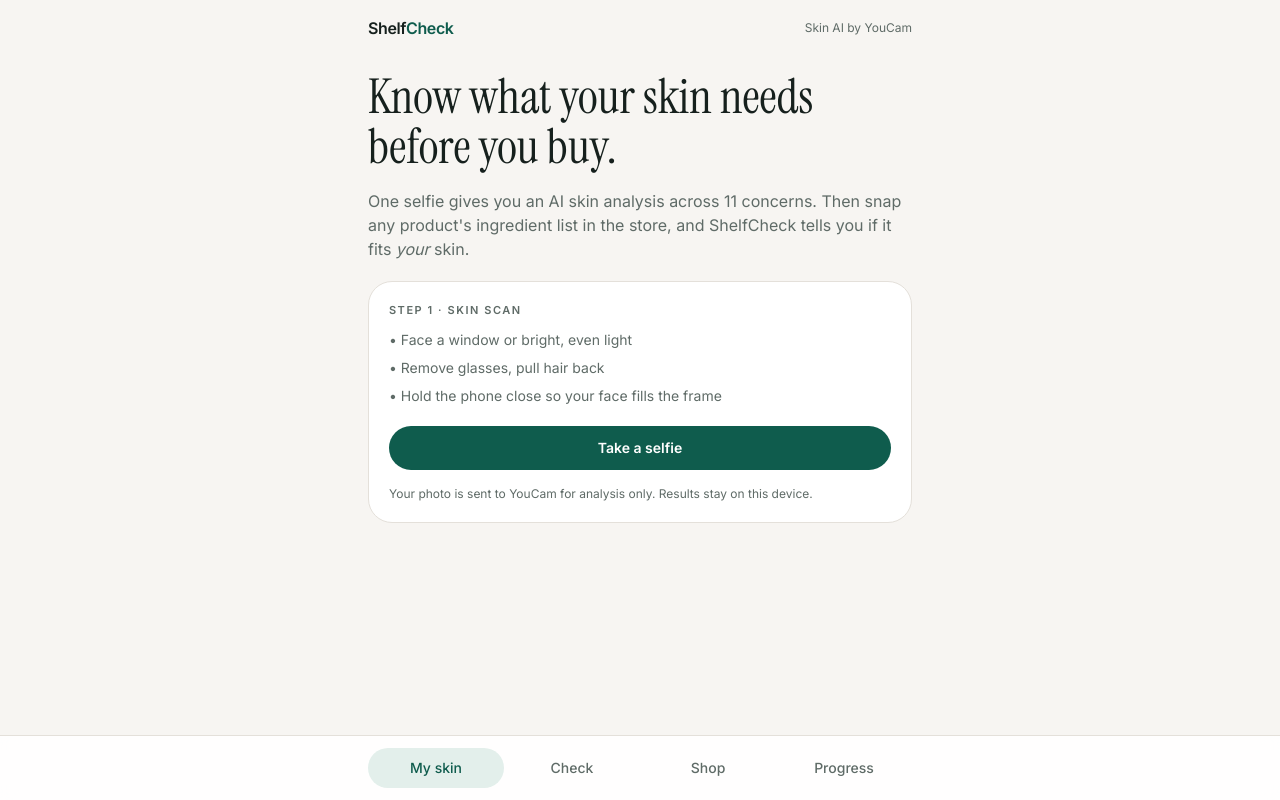
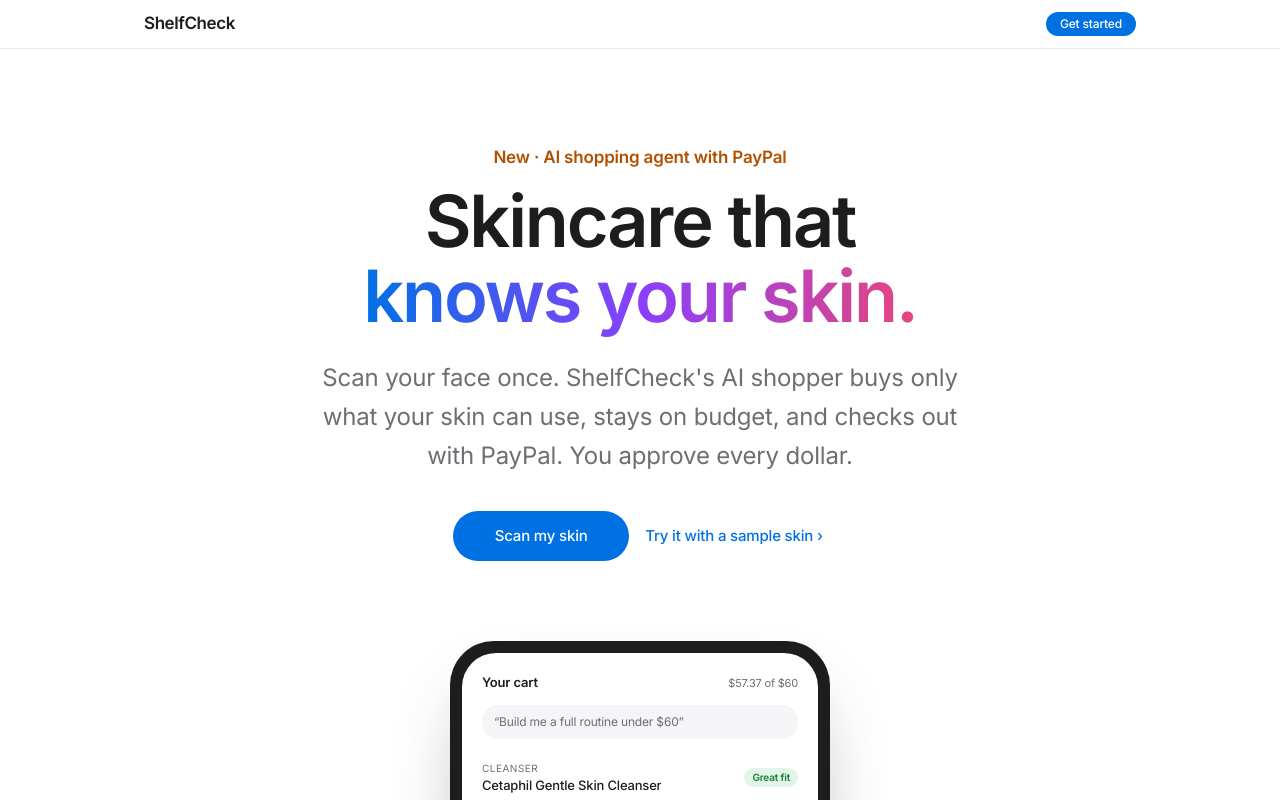
Before and after one commit to narayana006/shelfcheck, a Next.js app: page / in a window 1280 px wide. Shown: the top 800 px of the page. Built offline with nearby package versions, Linux system fonts and the light colour scheme.

Commit message:
Redesign around the shopping agent with an Apple-style UI
New landing hero with a sample-skin path (no selfie needed), frosted top
navigation with Shop as the default tab, SF-style typography, borderless
cards, live ruled-out reasons and budget progress in the cart.

```diff
--- a/src/app/globals.css
+++ b/src/app/globals.css
@@ -1,42 +1,45 @@
 @import "tailwindcss";
 
 :root {
-  --background: #f7f5f2;
-  --surface: #ffffff;
-  --foreground: #16201d;
-  --muted: #5f6b67;
-  --line: #e4e0da;
-  --brand: #0f5c4d;
-  --brand-soft: #e3efeb;
-  --good: #127a4b;
-  --good-soft: #e1f3e9;
-  --fair: #a16207;
-  --fair-soft: #fbf0d9;
-  --focus: #b4372b;
-  --focus-soft: #f9e3e0;
+  --background: #ffffff;
+  --surface: #f5f5f7;
+  --raised: #ffffff;
+  --foreground: #1d1d1f;
+  --muted: #6e6e73;
+  --line: #d2d2d7;
+  --brand: #0071e3;
+  --brand-soft: #e8f1fc;
+  --good: #1a7f37;
+  --good-soft: #e3f4e8;
+  --fair: #b25000;
+  --fair-soft: #fdf0e3;
+  --focus: #d70015;
+  --focus-soft: #fde7e9;
 }
 
 @media (prefers-color-scheme: dark) {
   :root {
-    --background: #0e1412;
-    --surface: #161e1b;
-    --foreground: #eef3f1;
-    --muted: #9aa8a3;
-    --line: #26322e;
-    --brand: #5fd0b2;
-    --brand-soft: #173029;
-    --good: #4ade80;
-    --good-soft: #143222;
-    --fair: #fbbf24;
-    --fair-soft: #33290f;
-    --focus: #f87171;
-    --focus-soft: #3a1a17;
+    --background: #000000;
+    --surface: #1d1d1f;
+    --raised: #2c2c2e;
+    --foreground: #f5f5f7;
+    --muted: #a1a1a6;
+    --line: #424245;
+    --brand: #2997ff;
+    --brand-soft: #0b2a4a;
+    --good: #30d158;
+    --good-soft: #0f2e18;
+    --fair: #ff9f0a;
+    --fair-soft: #33240a;
+    --focus: #ff453a;
+    --focus-soft: #3a1412;
   }
 }
 
 @theme inline {
   --color-background: var(--background);
   --color-surface: var(--surface);
+  --color-raised: var(--raised);
   --color-foreground: var(--foreground);
   --color-muted: var(--muted);
   --color-line: var(--line);
@@ -49,11 +52,42 @@
   --color-focus: var(--focus);
   --color-focus-soft: var(--focus-soft);
   --font-sans: var(--font-inter);
-  --font-display: var(--font-instrument);
+  --font-display: var(--font-inter);
 }
 
 body {
   background: var(--background);
   color: var(--foreground);
-  font-family: var(--font-inter), system-ui, sans-serif;
+  font-family: var(--font-inter), -apple-system, BlinkMacSystemFont, "SF Pro Display", system-ui, sans-serif;
+  -webkit-font-smoothing: antialiased;
+  letter-spacing: -0.011em;
 }
+
+/* Headline gradient used sparingly, Apple-style. */
+.text-gradient {
+  background: linear-gradient(90deg, #0071e3 0%, #8a3ffc 50%, #e8457d 100%);
+  -webkit-background-clip: text;
+  background-clip: text;
+  color: transparent;
+}
+
+@keyframes rise {
+  from {
+    opacity: 0;
+    transform: translateY(12px);
+  }
+  to {
+    opacity: 1;
+    transform: none;
+  }
+}
+
+.rise {
+  animation: rise 0.6s cubic-bezier(0.16, 1, 0.3, 1) both;
+}
+
+@media (prefers-reduced-motion: reduce) {
+  .rise {
+    animation: none;
+  }
+}
--- a/src/app/layout.tsx
+++ b/src/app/layout.tsx
@@ -1,18 +1,20 @@
 import type { Metadata, Viewport } from "next";
-import { Inter, Instrument_Serif } from "next/font/google";
+import { Inter } from "next/font/google";
 import "./globals.css";
 
 const inter = Inter({ variable: "--font-inter", subsets: ["latin"] });
-const instrument = Instrument_Serif({ variable: "--font-instrument", subsets: ["latin"], weight: "400" });
 
 export const metadata: Metadata = {
-  title: "ShelfCheck — will it work for your skin?",
+  title: "ShelfCheck — skincare that knows your skin",
   description:
-    "Scan your skin once with YouCam AI, then snap any product's ingredient list to see if it fits what your skin actually needs.",
+    "An AI shopping agent that scans your skin, buys only products your skin can use, stays on budget, and checks out with PayPal. You approve every dollar.",
 };
 
 export const viewport: Viewport = {
-  themeColor: "#0f5c4d",
+  themeColor: [
+    { media: "(prefers-color-scheme: light)", color: "#ffffff" },
+    { media: "(prefers-color-scheme: dark)", color: "#000000" },
+  ],
   width: "device-width",
   initialScale: 1,
 };
@@ -24,7 +26,7 @@ export default function RootLayout({
 }>) {
   return (
     <html lang="en">
-      <body className={`${inter.variable} ${instrument.variable} antialiased`}>{children}</body>
+      <body className={`${inter.variable} antialiased`}>{children}</body>
     </html>
   );
 }
--- a/src/app/page.tsx
+++ b/src/app/page.tsx
@@ -2,87 +2,113 @@
 
 import { useEffect, useState } from "react";
 import { CheckView } from "@/components/CheckView";
+import { Hero } from "@/components/Hero";
 import { ProgressView } from "@/components/ProgressView";
 import { ShopView } from "@/components/ShopView";
 import { SkinView } from "@/components/SkinView";
-import { store, type SavedCheck } from "@/lib/client";
-import type { SkinScan } from "@/lib/skin";
+import { newId, store, type SavedCheck } from "@/lib/client";
+import { sampleScores, type SkinScan } from "@/lib/skin";
 
-type Tab = "skin" | "check" | "shop" | "progress";
+type Tab = "shop" | "skin" | "check" | "progress";
 
 const TABS: { id: Tab; label: string }[] = [
+  { id: "shop", label: "Shop" },
   { id: "skin", label: "My skin" },
-  { id: "check", label: "Check" },
-  { id: "shop", label: "Shop" },
+  { id: "check", label: "Check a product" },
   { id: "progress", label: "Progress" },
 ];
 
 export default function Home() {
-  const [tab, setTab] = useState<Tab>("skin");
+  const [tab, setTab] = useState<Tab>("shop");
   const [scans, setScans] = useState<SkinScan[]>([]);
   const [checks, setChecks] = useState<SavedCheck[]>([]);
+  const [ready, setReady] = useState(false);
+  const [scanning, setScanning] = useState(false);
 
   useEffect(() => {
-    const s = store.scans();
-    setScans(s);
+    setScans(store.scans());
     setChecks(store.checks());
-    if (s.length) setTab("check");
+    setReady(true);
   }, []);
 
   const latest = scans[0] ?? null;
 
+  function addScan(s: SkinScan) {
+    const next = [s, ...scans];
+    setScans(next);
+    store.saveScans(next);
+    setScanning(false);
+    setTab("shop");
+  }
+
+  function useSample() {
+    addScan({ id: newId(), takenAt: new Date().toISOString(), scores: sampleScores(), tone: { skin: "#c99a7e" }, sample: true });
+  }
+
+  if (!ready) return <div className="min-h-dvh" />;
+
+  if (!latest && !scanning) {
+    return <Hero onScan={() => setScanning(true)} onSample={useSample} />;
+  }
+
   return (
-    <div className="mx-auto flex min-h-dvh max-w-xl flex-col px-4">
-      <header className="flex items-center justify-between py-4">
-        <span className="text-base font-semibold tracking-tight">
-          Shelf<span className="text-brand">Check</span>
-        </span>
-        <span className="text-xs text-muted">Skin AI by YouCam</span>
-      </header>
+    <div className="min-h-dvh">
+      <nav className="sticky top-0 z-20 border-b border-line/50 bg-background/72 backdrop-blur-xl backdrop-saturate-150">
+        <div className="mx-auto flex h-12 max-w-3xl items-center gap-6 px-4">
+          <span className="shrink-0 text-[17px] font-semibold tracking-tight">ShelfCheck</span>
+          <div className="-mx-1 flex flex-1 gap-1 overflow-x-auto">
+            {TABS.map((t) => (
+              <button
+                key={t.id}
+                onClick={() => {
+                  setScanning(false);
+                  setTab(t.id);
+                }}
+                aria-current={tab === t.id && !scanning ? "page" : undefined}
+                className={`shrink-0 rounded-full px-3 py-1 text-[13px] transition ${
+                  tab === t.id && !scanning ? "bg-foreground text-background" : "text-muted hover:text-foreground"
+                }`}
+              >
+                {t.label}
+              </button>
+            ))}
+          </div>
+        </div>
+      </nav>
 
-      <main className="flex-1 pb-28">
-        {tab === "skin" && (
-          <SkinView
-            latest={latest}
-            onScan={(s) => {
-              const next = [s, ...scans];
-              setScans(next);
-              store.saveScans(next);
-            }}
-          />
-        )}
-        {tab === "check" && (
+      {latest?.sample && (
+        <div className="bg-brand-soft px-4 py-2 text-center text-[13px] text-brand">
+          You&apos;re using a sample skin profile.{" "}
+          <button onClick={() => setScanning(true)} className="font-semibold underline-offset-4 hover:underline">
+            Scan your own skin ›
+          </button>
+        </div>
+      )}
+
+      <main className="mx-auto max-w-3xl px-4 pb-24 pt-8 sm:pt-12">
+        {scanning || tab === "skin" ? (
+          <SkinView latest={scanning ? null : latest} onScan={addScan} />
+        ) : tab === "shop" ? (
+          <ShopView scan={latest} goScan={() => setScanning(true)} />
+        ) : tab === "check" ? (
           <CheckView
             scan={latest}
             history={checks}
-            goScan={() => setTab("skin")}
+            goScan={() => setScanning(true)}
             onCheck={(c) => {
               const next = [c, ...checks];
               setChecks(next);
               store.saveChecks(next);
             }}
           />
+        ) : (
+          <ProgressView scans={scans} />
         )}
-        {tab === "shop" && <ShopView scan={latest} goScan={() => setTab("skin")} />}
-        {tab === "progress" && <ProgressView scans={scans} />}
       </main>
 
-      <nav className="fixed inset-x-0 bottom-0 border-t border-line bg-surface/90 backdrop-blur">
-        <div className="mx-auto flex max-w-xl px-4 pb-[max(env(safe-area-inset-bottom),12px)] pt-3">
-          {TABS.map((t) => (
-            <button
-              key={t.id}
-              onClick={() => setTab(t.id)}
-              className={`flex-1 rounded-full py-2.5 text-sm font-medium transition ${
-                tab === t.id ? "bg-brand-soft text-brand" : "text-muted hover:text-foreground"
-              }`}
-              aria-current={tab === t.id ? "page" : undefined}
-            >
-              {t.label}
-            </button>
-          ))}
-        </div>
-      </nav>
+      <footer className="border-t border-line/50 py-8 text-center text-xs text-muted">
+        Demo store in PayPal sandbox · not affiliated with the brands shown · not medical advice
+      </footer>
     </div>
   );
 }
--- /dev/null
+++ b/src/components/Hero.tsx
@@ -0,0 +1,126 @@
+import { Button } from "./ui";
+
+/** Illustrative cart shown in the hero (a real result the agent produced for the sample skin). */
+const DEMO_CART = [
+  { category: "Cleanser", name: "Cetaphil Gentle Skin Cleanser", great: true },
+  { category: "Serum", name: "Niacinamide 10% Serum", great: true },
+  { category: "Moisturizer", name: "Eucerin Aquaphor", great: false },
+  { category: "Sunscreen", name: "Photoderm Max SPF 50+", great: false },
+];
+
+const FEATURES = [
+  {
+    kicker: "Measure",
+    title: "11 skin concerns from one selfie.",
+    body: "YouCam AI Skin Analysis scores acne, redness, pores, hydration and more, so every pick starts from your actual face.",
+  },
+  {
+    kicker: "Decide",
+    title: "Every ingredient, checked against you.",
+    body: "Real ingredient lists, the 26 EU-listed fragrance allergens, and a fit gate written in code. Products that would make your skin worse never reach the cart.",
+  },
+  {
+    kicker: "Buy",
+    title: "The agent checks out. You approve.",
+    body: "It stays on your budget, creates the PayPal order, and proposes when to refill. Nothing is charged until you say yes in PayPal.",
+  },
+];
+
+export function Hero({ onScan, onSample }: { onScan: () => void; onSample: () => void }) {
+  return (
+    <div className="min-h-dvh">
+      <nav className="sticky top-0 z-20 border-b border-line/50 bg-background/72 backdrop-blur-xl backdrop-saturate-150">
+        <div className="mx-auto flex h-12 max-w-5xl items-center justify-between px-4">
+          <span className="text-[17px] font-semibold tracking-tight">ShelfCheck</span>
+          <button onClick={onScan} className="rounded-full bg-brand px-3.5 py-1 text-xs font-medium text-white">
+            Get started
+          </button>
+        </div>
+      </nav>
+
+      <section className="mx-auto max-w-5xl px-4 pb-10 pt-16 text-center sm:pt-24">
+        <p className="rise text-[17px] font-semibold text-fair">New · AI shopping agent with PayPal</p>
+        <h1 className="rise mt-3 text-5xl font-semibold leading-[1.05] tracking-[-0.03em] sm:text-7xl">
+          Skincare that
+          <br />
+          <span className="text-gradient">knows your skin.</span>
+        </h1>
+        <p className="rise mx-auto mt-6 max-w-2xl text-xl leading-relaxed text-muted sm:text-2xl">
+          Scan your face once. ShelfCheck&apos;s AI shopper buys only what your skin can use, stays on budget, and checks
+          out with PayPal. You approve every dollar.
+        </p>
+        <div className="rise mt-9 flex flex-col items-center justify-center gap-3 sm:flex-row">
+          <Button onClick={onScan} className="min-w-44">
+            Scan my skin
+          </Button>
+          <Button variant="link" onClick={onSample}>
+            Try it with a sample skin ›
+          </Button>
+        </div>
+      </section>
+
+      <section aria-label="What the shopper does" className="px-4 py-10">
+        <div className="rise relative mx-auto max-w-[380px] rounded-[44px] bg-foreground p-3 shadow-[0_40px_80px_-30px_rgba(0,0,0,0.45)]">
+          <div className="rounded-[34px] bg-background p-5 text-left">
+            <div className="flex items-center justify-between">
+              <span className="text-[13px] font-semibold">Your cart</span>
+              <span className="text-[11px] text-muted">$57.37 of $60</span>
+            </div>
+            <p className="mt-3 rounded-2xl bg-surface px-3 py-2 text-[12px] text-muted">
+              “Build me a full routine under $60”
+            </p>
+            <ul className="mt-3 divide-y divide-line/50/50">
+              {DEMO_CART.map((i) => (
+                <li key={i.name} className="flex items-center justify-between gap-3 py-2.5">
+                  <div className="min-w-0">
+                    <div className="text-[10px] uppercase tracking-wider text-muted">{i.category}</div>
+                    <div className="truncate text-[13px] font-medium">{i.name}</div>
+                  </div>
+                  <span
+                    className={`shrink-0 rounded-full px-2 py-0.5 text-[10px] font-semibold ${
+                      i.great ? "bg-good-soft text-good" : "bg-brand-soft text-brand"
+                    }`}
+                  >
+                    {i.great ? "Great fit" : "Good fit"}
+                  </span>
+                </li>
+              ))}
+            </ul>
+            <p className="mt-2 flex items-center gap-1.5 text-[11px] text-muted">
+              <span className="text-focus">✕</span> Ruled out 3 products that aggravate your redness
+            </p>
+            <div className="mt-4 rounded-full bg-[#ffc439] py-2.5 text-center text-[13px] font-semibold text-[#003087]">
+              Pay with PayPal
+            </div>
+          </div>
+        </div>
+      </section>
+
+      <section className="mx-auto grid max-w-5xl gap-4 px-4 py-16 md:grid-cols-3">
+        {FEATURES.map((f) => (
+          <div key={f.kicker} className="rise rounded-[28px] bg-surface p-8">
+            <p className="text-sm font-semibold text-brand">{f.kicker}</p>
+            <h2 className="mt-2 text-2xl font-semibold leading-tight tracking-tight">{f.title}</h2>
+            <p className="mt-3 text-[15px] leading-relaxed text-muted">{f.body}</p>
+          </div>
+        ))}
+      </section>
+
+      <section className="mx-auto max-w-3xl px-4 py-16 text-center">
+        <h2 className="text-4xl font-semibold tracking-tight sm:text-5xl">An agent you can trust with your card.</h2>
+        <p className="mx-auto mt-5 max-w-xl text-lg text-muted">
+          The AI explains and chooses. Code enforces the rules: it refuses any product that aggravates a weak spot, and any cart
+          over your budget. PayPal holds the money until you approve.
+        </p>
+        <Button onClick={onScan} className="mt-8 min-w-44">
+          Get started
+        </Button>
+      </section>
+
+      <footer className="border-t border-line/50 py-8 text-center text-xs text-muted">
+        Demo store in PayPal sandbox · not affiliated with the brands shown · product data and images from Open Beauty Facts
+        (ODbL / CC BY-SA) · not medical advice
+      </footer>
+    </div>
+  );
+}
--- a/src/components/Looks.tsx
+++ b/src/components/Looks.tsx
@@ -100,7 +100,7 @@ export function ShadeCard({ scan }: { scan: SkinScan }) {
       <div className="mt-3 flex items-center gap-4">
         <span className="h-14 w-14 shrink-0 rounded-full border border-line" style={{ background: shade.skin }} />
         <div>
-          <div className="font-display text-2xl leading-tight">
+          <div className="text-2xl font-semibold leading-tight tracking-tight">
             {shade.depth}, {shade.undertone.toLowerCase()} undertone
           </div>
           <div className="text-xs text-muted">Measured skin color {shade.skin.toUpperCase()}</div>
--- a/src/components/ProgressView.tsx
+++ b/src/components/ProgressView.tsx
@@ -20,7 +20,7 @@ export function ProgressView({ scans }: { scans: SkinScan[] }) {
   if (scans.length < 2) {
     return (
       <div className="grid gap-5 pt-4">
-        <h1 className="font-display text-4xl leading-tight">Is it working?</h1>
+        <h1 className="text-4xl font-semibold leading-tight tracking-[-0.025em] sm:text-5xl">Is it working?</h1>
         <Card>
           <p className="text-sm text-muted">
             Rescan once a week in the same light. ShelfCheck charts every concern so you can see whether your routine is
@@ -42,14 +42,14 @@ export function ProgressView({ scans }: { scans: SkinScan[] }) {
   return (
     <div className="grid gap-5 pt-4">
       <div>
-        <h1 className="font-display text-4xl leading-tight">Is it working?</h1>
+        <h1 className="text-4xl font-semibold leading-tight tracking-[-0.025em] sm:text-5xl">Is it working?</h1>
         <p className="mt-2 text-sm text-muted">
           {chrono.length} scans since {new Date(first.takenAt).toLocaleDateString()}
         </p>
       </div>
       <Card>
         <Eyebrow>Change since your first scan</Eyebrow>
-        <ul className="mt-2 divide-y divide-line">
+        <ul className="mt-2 divide-y divide-line/50">
           {CONCERN_KEYS.map((c) => {
             const series = chrono.map((s) => scoreOf(s, c)).filter((v): v is number => v !== undefined);
             if (series.length < 2) return null;
--- a/src/components/SkinView.tsx
+++ b/src/components/SkinView.tsx
@@ -61,7 +61,7 @@ export function SkinView({ latest, onScan }: { latest: SkinScan | null; onScan:
       <div className="grid gap-5">
         {picker}
         <div className="pt-4">
-          <h1 className="font-display text-5xl leading-[1.05]">Know what your skin needs before you buy.</h1>
+          <h1 className="text-5xl font-semibold leading-[1.05] tracking-[-0.03em] sm:text-6xl">Know what your skin needs before you buy.</h1>
           <p className="mt-4 text-muted">
             One selfie gives you an AI skin analysis across 11 concerns. Then snap any product&apos;s ingredient list in the
             store, and ShelfCheck tells you if it fits <em>your</em> skin.
@@ -103,7 +103,7 @@ export function SkinView({ latest, onScan }: { latest: SkinScan | null; onScan:
       <Card>
         <Eyebrow>Your skin · {new Date(latest.takenAt).toLocaleDateString()}</Eyebrow>
         <div className="mt-3 flex items-end gap-3">
-          <span className="font-display text-6xl leading-none">{overall}</span>
+          <span className="text-7xl font-semibold leading-none tracking-[-0.04em]">{overall}</span>
           <span className="pb-1.5 text-sm text-muted">overall skin score</span>
         </div>
         <div className="mt-5">
--- a/src/components/ui.tsx
+++ b/src/components/ui.tsx
@@ -3,11 +3,11 @@ import type { Verdict } from "@/lib/ingredients";
 import { scoreBand } from "@/lib/skin";
 
 export function Card({ children, className = "" }: { children: ReactNode; className?: string }) {
-  return <div className={`rounded-3xl border border-line bg-surface p-5 ${className}`}>{children}</div>;
+  return <div className={`rise rounded-[28px] bg-surface p-6 sm:p-7 ${className}`}>{children}</div>;
 }
 
 export function Eyebrow({ children }: { children: ReactNode }) {
-  return <p className="text-[11px] font-semibold uppercase tracking-[0.14em] text-muted">{children}</p>;
+  return <p className="text-xs font-semibold uppercase tracking-[0.08em] text-muted">{children}</p>;
 }
 
 const BAND_STYLE = {
@@ -20,15 +20,15 @@ export function ScoreBar({ label, score }: { label: string; score: number }) {
   const band = BAND_STYLE[scoreBand(score)];
   return (
     <div>
-      <div className="flex items-baseline justify-between text-sm">
+      <div className="flex items-baseline justify-between text-[15px]">
         <span>{label}</span>
         <span className="tabular-nums">
           <span className={`mr-2 text-xs font-medium ${band.text}`}>{band.label}</span>
-          {score}
+          <span className="font-semibold">{score}</span>
         </span>
       </div>
-      <div className="mt-1.5 h-1.5 overflow-hidden rounded-full bg-line">
-        <div className={`h-full rounded-full ${band.bar}`} style={{ width: `${score}%` }} />
+      <div className="mt-2 h-1 overflow-hidden rounded-full bg-line/60">
+        <div className={`h-full rounded-full ${band.bar} transition-[width] duration-700`} style={{ width: `${score}%` }} />
       </div>
     </div>
   );
@@ -37,13 +37,13 @@ export function ScoreBar({ label, score }: { label: string; score: number }) {
 const VERDICT_STYLE: Record<Verdict, { bg: string; fg: string; label: string }> = {
   great: { bg: "bg-good-soft", fg: "text-good", label: "Great fit" },
   good: { bg: "bg-brand-soft", fg: "text-brand", label: "Good fit" },
-  neutral: { bg: "bg-line", fg: "text-muted", label: "Neutral" },
+  neutral: { bg: "bg-line/40", fg: "text-muted", label: "Neutral" },
   caution: { bg: "bg-focus-soft", fg: "text-focus", label: "Think twice" },
 };
 
 export function VerdictPill({ verdict }: { verdict: Verdict }) {
   const v = VERDICT_STYLE[verdict];
-  return <span className={`rounded-full px-3 py-1 text-sm font-semibold ${v.bg} ${v.fg}`}>{v.label}</span>;
+  return <span className={`whitespace-nowrap rounded-full px-3 py-1 text-xs font-semibold ${v.bg} ${v.fg}`}>{v.label}</span>;
 }
 
 export function Button({
@@ -55,19 +55,20 @@ export function Button({
 }: {
   children: ReactNode;
   onClick?: () => void;
-  variant?: "primary" | "secondary";
+  variant?: "primary" | "secondary" | "link";
   disabled?: boolean;
   className?: string;
 }) {
-  const style =
-    variant === "primary"
-      ? "bg-brand text-white dark:text-black"
-      : "border border-line bg-surface text-foreground hover:border-brand";
+  const style = {
+    primary: "bg-brand px-6 py-3.5 text-white hover:brightness-110 active:scale-[0.98]",
+    secondary: "bg-foreground/[0.06] px-6 py-3.5 text-foreground hover:bg-foreground/10 active:scale-[0.98]",
+    link: "px-1 py-2 text-brand hover:underline underline-offset-4",
+  }[variant];
   return (
     <button
       onClick={onClick}
       disabled={disabled}
-      className={`inline-flex items-center justify-center gap-2 rounded-full px-5 py-3 text-sm font-semibold transition disabled:opacity-50 ${style} ${className}`}
+      className={`inline-flex items-center justify-center gap-1.5 rounded-full text-[15px] font-medium transition disabled:opacity-40 ${style} ${className}`}
     >
       {children}
     </button>
@@ -76,7 +77,7 @@ export function Button({
 
 export function Spinner({ label }: { label: string }) {
   return (
-    <div className="flex items-center gap-3 text-sm text-muted" role="status">
+    <div className="flex items-center gap-3 text-[15px] text-muted" role="status">
       <span className="h-4 w-4 animate-spin rounded-full border-2 border-line border-t-brand" />
       {label}
     </div>
@@ -84,5 +85,5 @@ export function Spinner({ label }: { label: string }) {
 }
 
 export function ErrorNote({ children }: { children: ReactNode }) {
-  return <p className="rounded-2xl bg-focus-soft p-3 text-sm text-focus">{children}</p>;
+  return <p className="rounded-2xl bg-focus-soft px-4 py-3 text-sm text-focus">{children}</p>;
 }
```
Also changed, not shown: src/components/CheckView.tsx (+5 -5 lines), src/components/ShopView.tsx (+23 -11 lines), src/lib/skin.ts (+19 -0 lines), src/lib/youcam.ts (+1 -17 lines).
